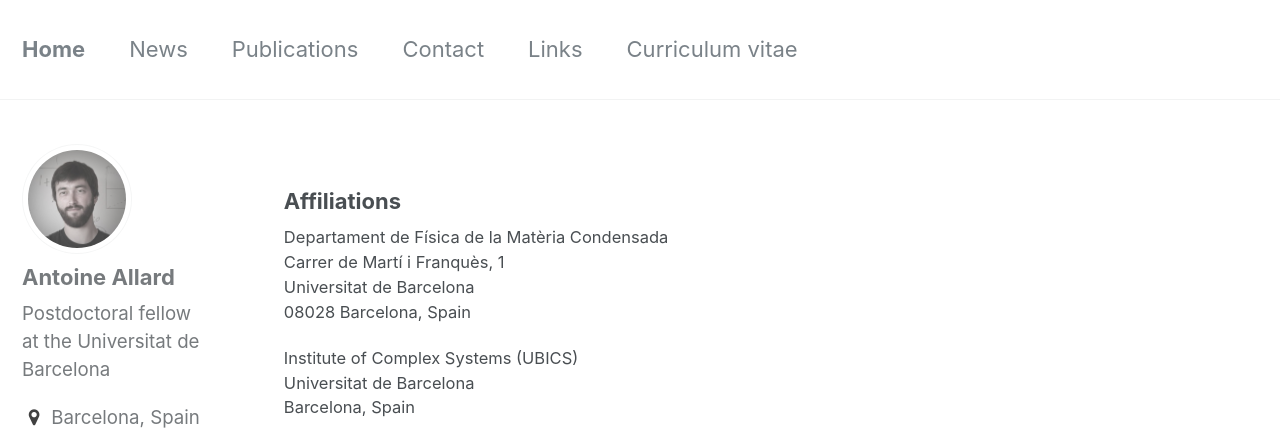
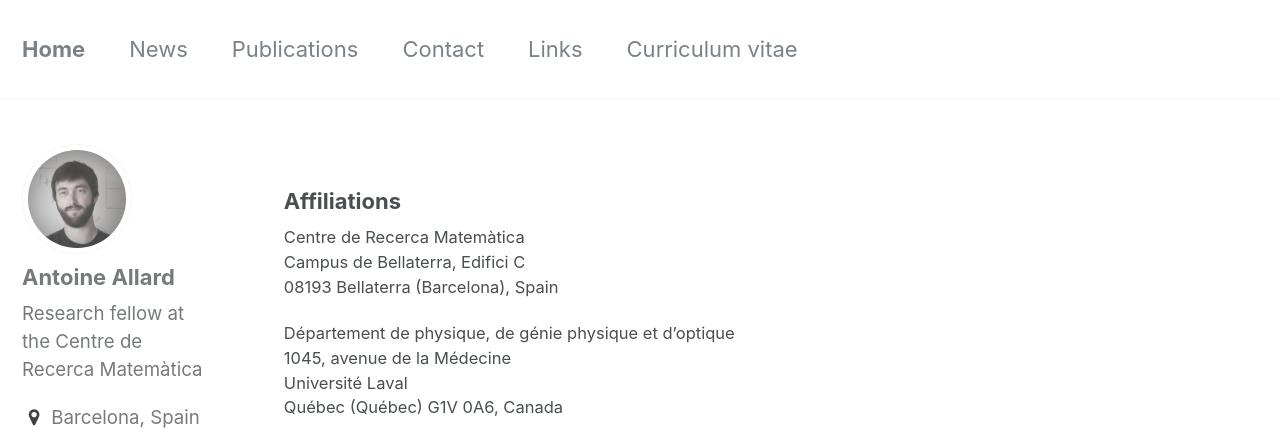
Before and after one commit to antoineallard/antoineallard.github.io, a Jekyll site: the page built from _pages/contact.md, in a window 1280 px wide and 1184 px high, cut to the strip 0-438 px from the top of the window. Built offline with Jekyll 4.4.1, drawn with Linux system fonts in a browser that asks for light colours; comment, search, counter and statistics services are not loaded; our own code applies the rules of GitHub Pages for plain Markdown files.

Commit message:
Affiliation update

```diff
--- a/_config.yml
+++ b/_config.yml
@@ -79,7 +79,7 @@ analytics:
 author:
   name             : "Antoine Allard"
   avatar           : /assets/images/1433260593.jpg # path of avatar image, e.g. "/assets/images/bio-photo.jpg"
-  bio              : "Postdoctoral fellow at the Universitat de Barcelona" # "I am an amazing person."
+  bio              : "Research fellow at the Centre de Recerca Matem&agrave;tica" # "I am an amazing person."
   location         : "Barcelona, Spain"
   email            : antoine.allard.1@gmail.com
   google_scholar   : user=7zq4KLMAAAAJ&hl=en
--- a/_pages/contact.md
+++ b/_pages/contact.md
@@ -4,14 +4,18 @@ permalink: /contact/
 
 ### Affiliations
 
-Departament de F&iacute;sica de la Mat&egrave;ria Condensada<br>
+<!-- Departament de F&iacute;sica de la Mat&egrave;ria Condensada<br>
 Carrer de Mart&iacute; i Franqu&egrave;s, 1<br>
 Universitat de Barcelona<br>
 08028 Barcelona, Spain<br>
 
 Institute of Complex Systems (UBICS)<br>
 Universitat de Barcelona<br>
-Barcelona, Spain<br>
+Barcelona, Spain<br> -->
+
+Centre de Recerca Matem&agrave;tica<br>
+Campus de Bellaterra, Edifici C<br>
+08193 Bellaterra (Barcelona), Spain
 
 D&eacute;partement de physique, de g&eacute;nie physique et d'optique<br>
 1045, avenue de la M&eacute;decine<br>
```
Also changed, not shown: _pages/publications.md (+2 -1 lines), 2 other files.
